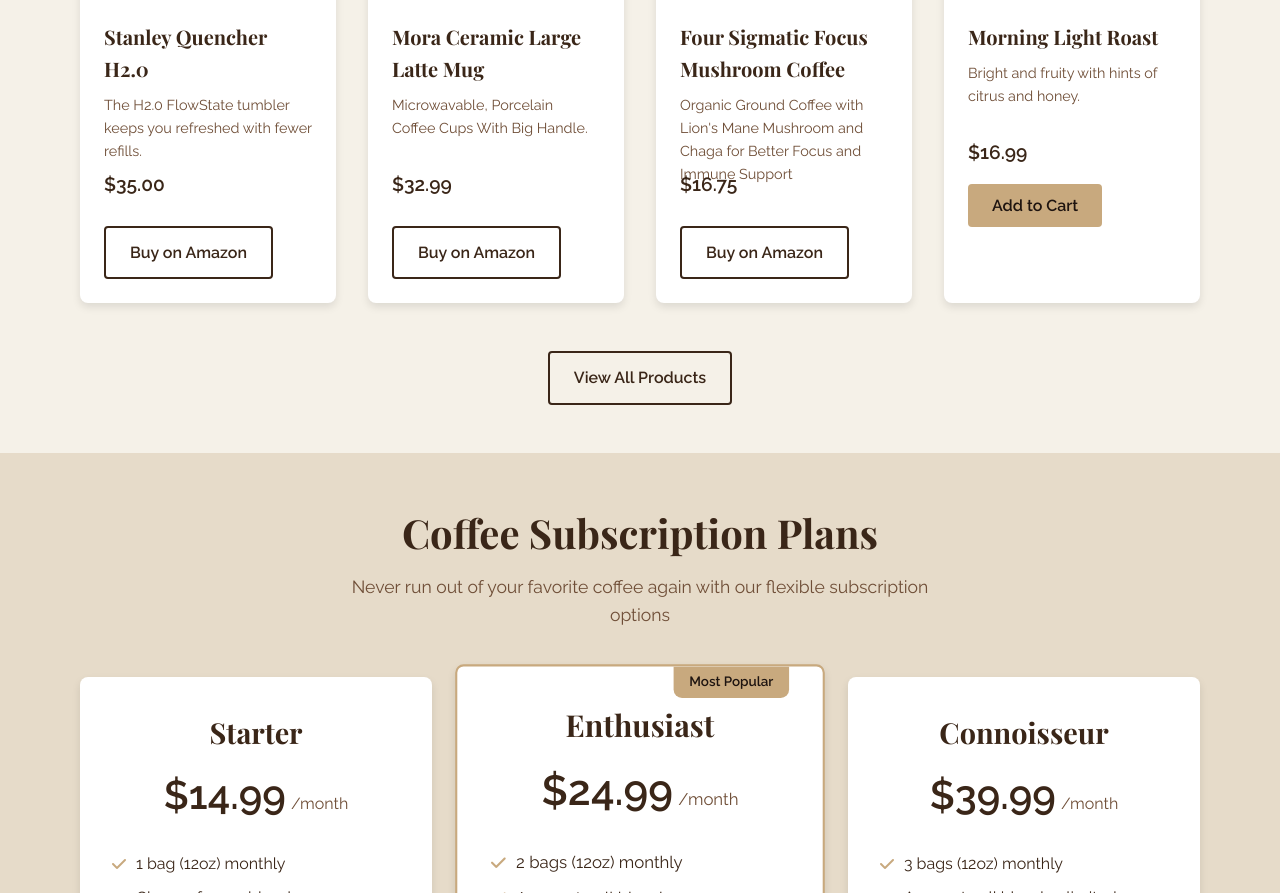
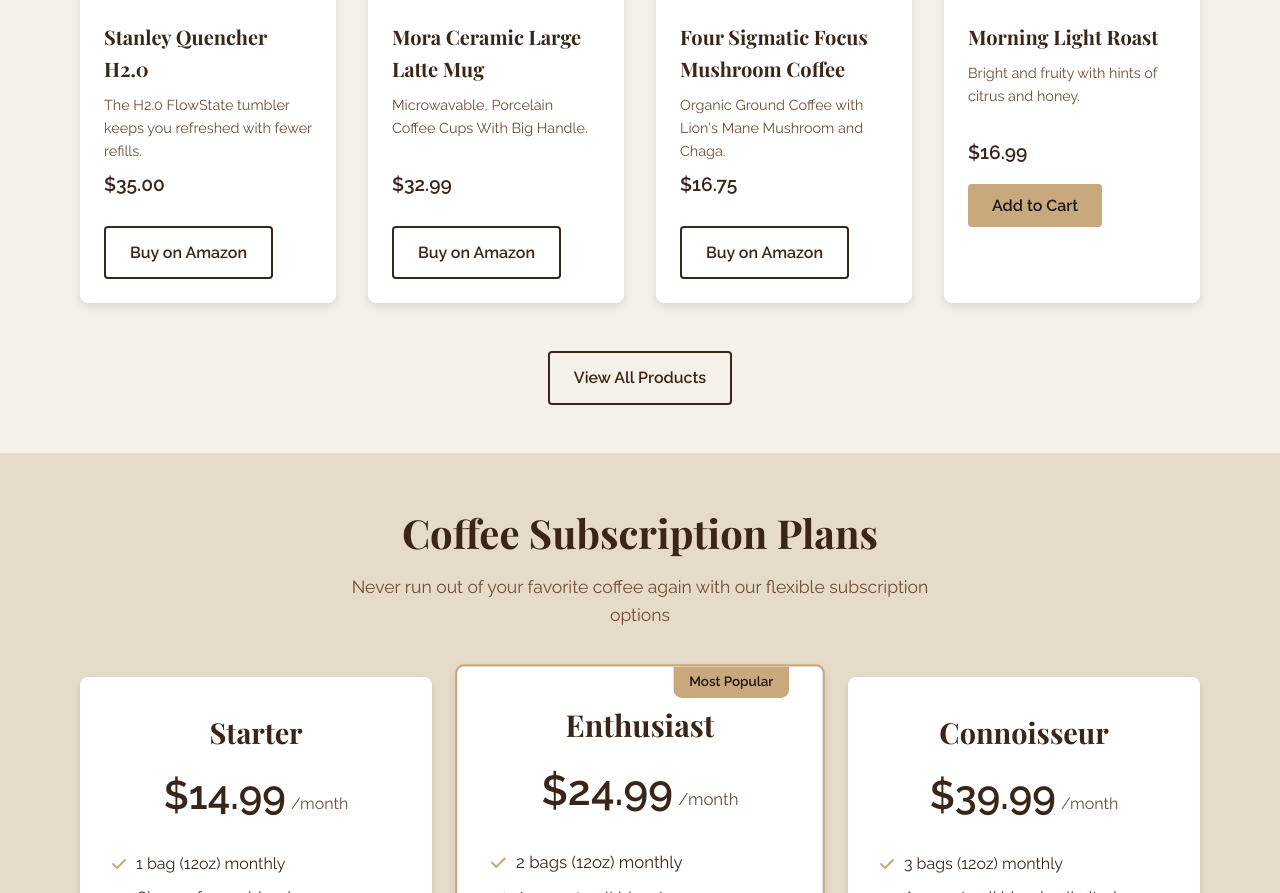
Before and after one commit to ineedcoffeeonline/ineedcoffee.online, a plain HTML site: page index.html in a window 1280 px wide. Shown: the part 1249-2142 px from the top of the page. Drawn offline with nearby package versions, Linux system fonts and the light colour scheme.

Commit message:
four sigmatic

```diff
--- a/index.html
+++ b/index.html
@@ -116,7 +116,7 @@
                     </div>
                     <div class="product-info">
                         <h3>Four Sigmatic Focus Mushroom Coffee</h3>
-                        <p class="product-description">Organic Ground Coffee with Lion's Mane Mushroom and Chaga for Better Focus and Immune Support</p>
+                        <p class="product-description">Organic Ground Coffee with Lion's Mane Mushroom and Chaga.</p>
                         <div class="product-price">$16.75</div>
                         <a href="https://amzn.to/42eJ9iU" target="_blank" class="btn btn-secondary" style="margin-top:10px;">
   Buy on Amazon
```
